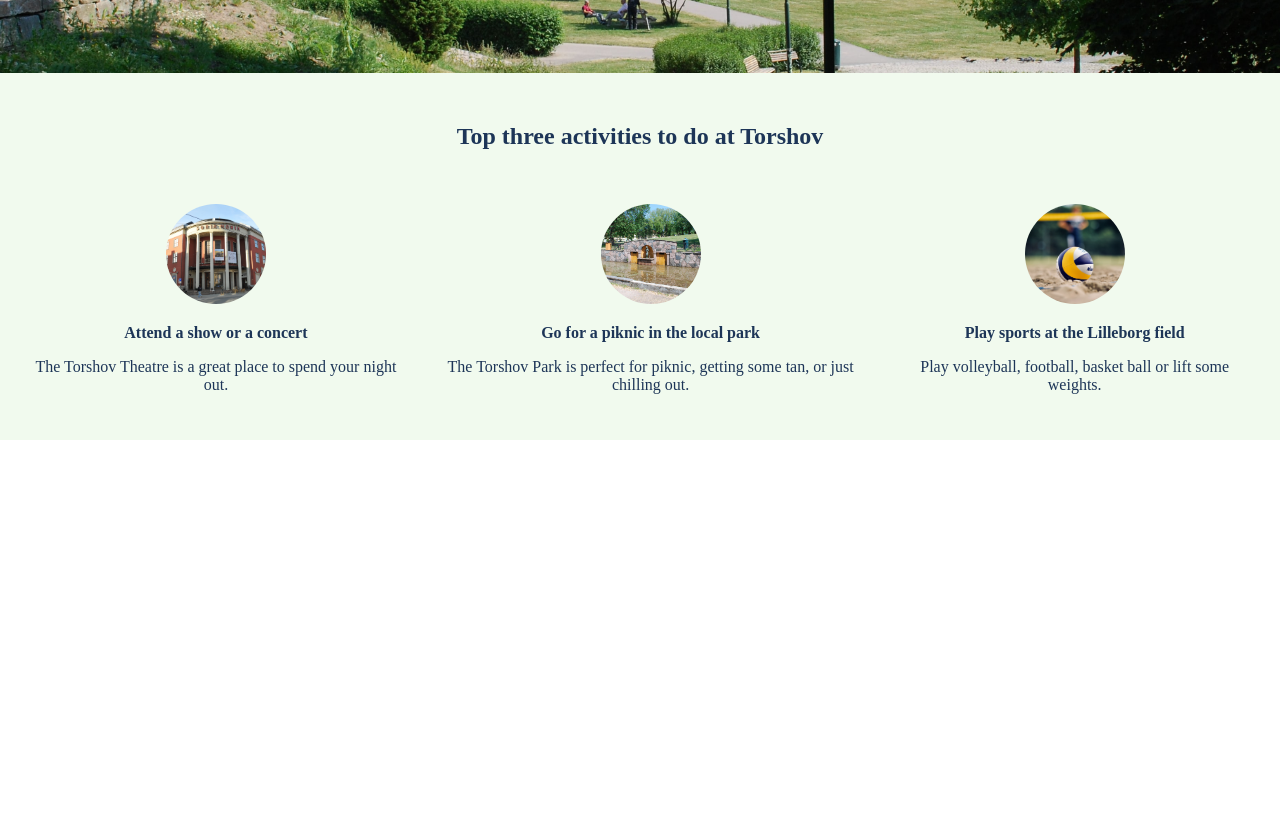
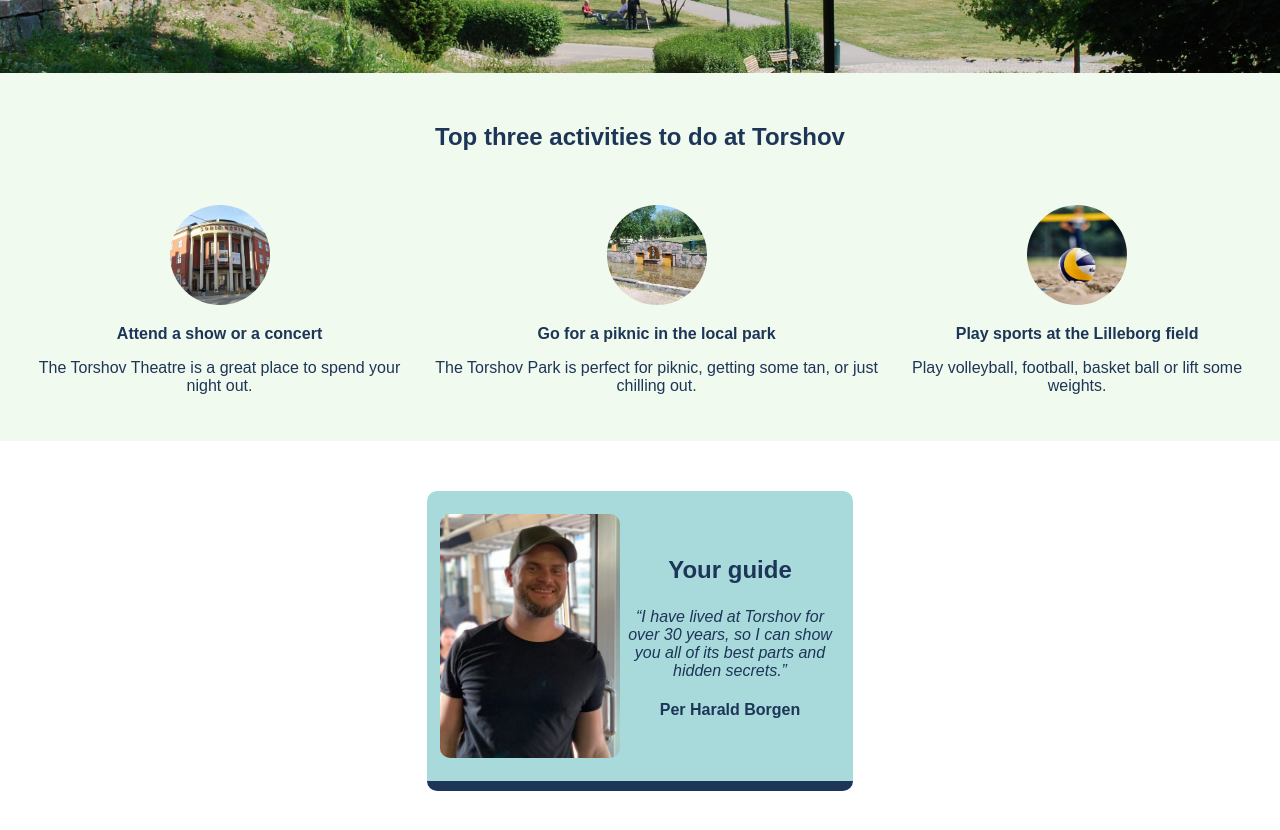
Before and after one commit to erzanthedev/hometown-homepage, a React (Create React App) app: page / in a window 1280 px wide. Shown: the part 320-1150 px from the top of the page. Before the commit the page ends 800 px from the top, so only its background shows below. Built offline with nearby package versions, Linux system fonts and the light colour scheme.

Commit message:
feat: added Guide section with minor adjustments

```diff
--- a/src/App.js
+++ b/src/App.js
@@ -1,11 +1,13 @@
 import Hero from "./components/Hero";
 import Activities from "./components/Activities";
+import Guide from "./components/Guide";
 
 function App() {
   return (
     <main>
       <Hero />
       <Activities />
+      <Guide />
     </main>
   );
 }
--- a/src/components/Activities.js
+++ b/src/components/Activities.js
@@ -20,11 +20,7 @@ const Activities = () => {
         </div>
 
         <div className="activity">
-          <img
-            className="activity-img"
-            src={park}
-            alt="A red building with 4 white pillars "
-          />
+          <img className="activity-img" src={park} alt="a local park" />
           <h3 className="activity-title">Go for a piknic in the local park</h3>
           <p className="activity-text">
             The Torshov Park is perfect for piknic, getting some tan, or just
@@ -36,7 +32,7 @@ const Activities = () => {
           <img
             className="activity-img"
             src={sports}
-            alt="A red building with 4 white pillars "
+            alt="a round yellow and navy stripe ball on the sand"
           />
           <h3 className="activity-title">Play sports at the Lilleborg field</h3>
           <p className="activity-text">
--- a/src/components/Guide.js
+++ b/src/components/Guide.js
@@ -0,0 +1,25 @@
+import guideImg from "../images/per.jpg";
+
+const Guide = () => {
+  return (
+    <div className="guide">
+      <div className="guide-card">
+        <div>
+          <h3 className="guide-card-title">Your guide</h3>
+          <em className="guide-card-quote">
+            “I have lived at Torshov for over 30 years, so I can show you all of
+            its best parts and hidden secrets.”
+          </em>
+          <h4 className="guide-card-name">Per Harald Borgen</h4>
+        </div>
+        <img
+          className="guide-card-img"
+          src={guideImg}
+          alt="A man wearing a hat and smiling at the camera"
+        />
+      </div>
+    </div>
+  );
+};
+
+export default Guide;
--- a/src/index.css
+++ b/src/index.css
@@ -1,6 +1,7 @@
 body {
   margin: 0;
   text-align: center;
+  font-family: Arial;
 }
 
 /* Hero Section */
@@ -18,13 +19,13 @@ body {
 }
 
 #hero-title {
-  font-size: 32px;
+  font-size: 2rem;
   background: #1d3557;
   padding: 3px 12px;
 }
 
 #hero-text {
-  font-size: 18.72px;
+  font-size: 1.17rem;
   background: #457b9d;
   padding: 5px 29px;
   max-width: 412px;
@@ -54,7 +55,7 @@ body {
 
 #activities-title {
   font-weight: 700;
-  font-size: 24px;
+  font-size: 1.5rem;
   margin-bottom: 54px;
   color: #1d3557;
 }
@@ -73,11 +74,58 @@ body {
 .activity-title {
   font-weight: 700;
   font-size: 1rem;
-  color: #1d3557;
 }
 
 .activity-text {
   font-weight: 400;
   font-size: 1rem;
+}
+
+.activity-title,
+.activity-text {
   color: #1d3557;
 }
+
+/* Guide Section */
+.guide {
+  display: flex;
+  justify-content: center;
+  padding: 50px 160px;
+}
+
+.guide-card {
+  display: flex;
+  flex-direction: row-reverse;
+  align-items: center;
+  background: #a8dadc;
+  border-bottom: 10px solid #1d3557;
+  border-radius: 10px;
+  padding: 23px 13px;
+  max-width: 400px;
+}
+
+.guide-card-title {
+  font-weight: 700;
+  font-size: 1.5rem;
+}
+
+.guide-card-quote {
+  font-weight: 400;
+  font-size: 1rem;
+}
+
+.guide-card-name {
+  font-weight: 700;
+  font-size: 1rem;
+}
+
+.guide-card-img {
+  width: 180px;
+  border-radius: 10px;
+}
+
+.guide-card-title,
+.guide-card-quote,
+.guide-card-name {
+  color: #1d3557;
+}
```
